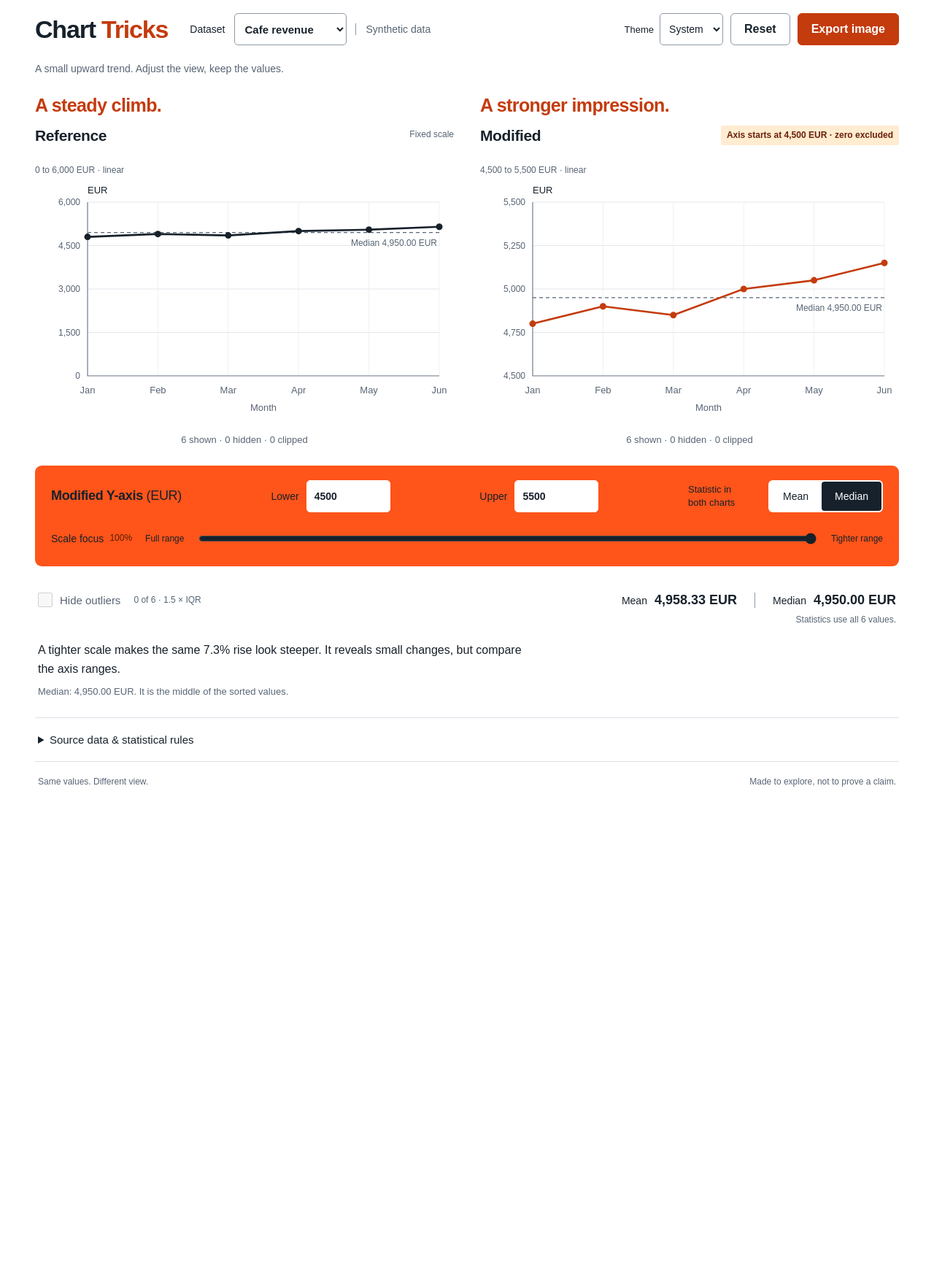
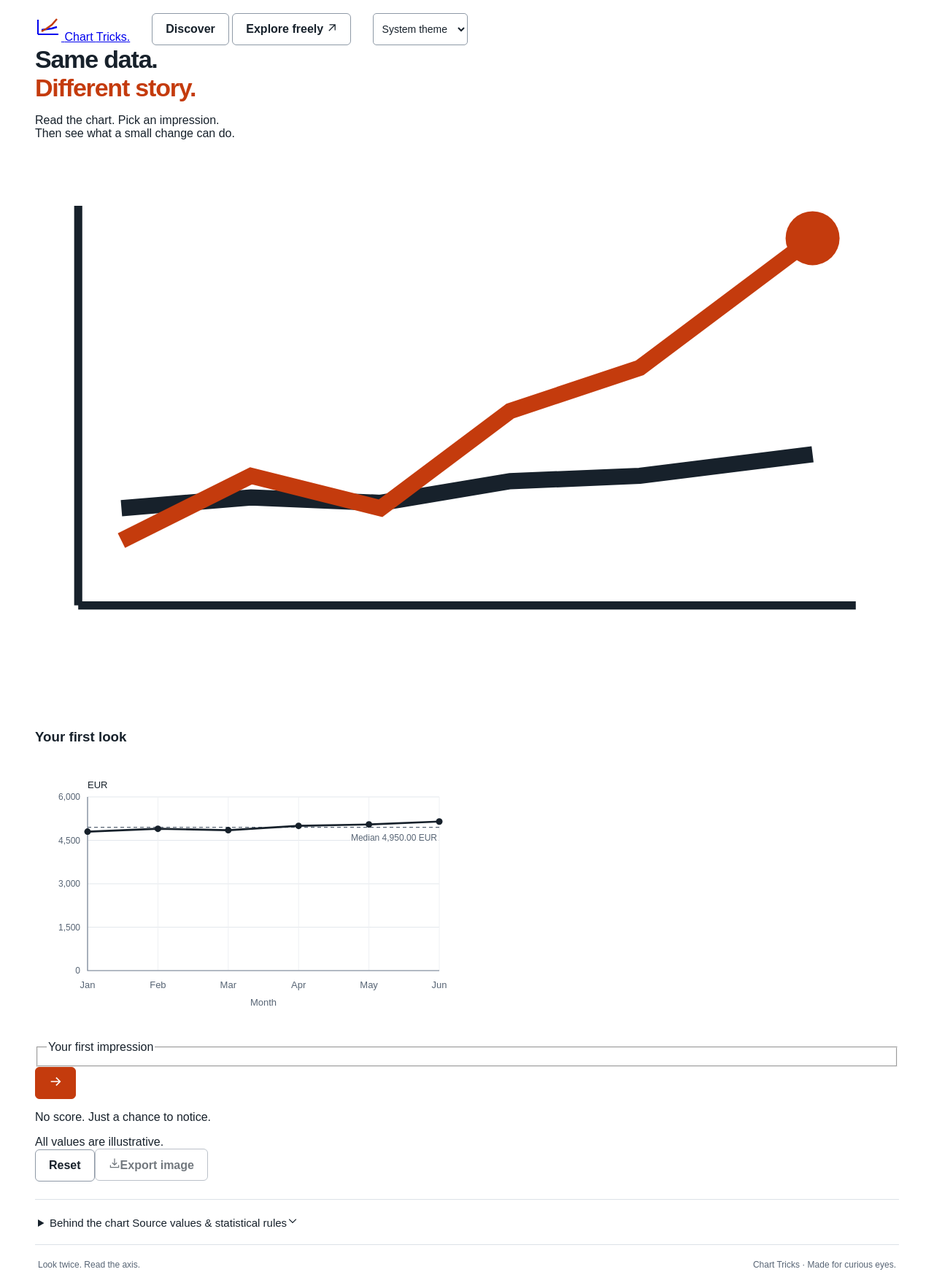
Before and after one commit to Assem130/chart-tricks, a website built with Vite: page index.html in a window 1280 px wide. Shown: the part 20-1763 px from the top of the page at 73% size. Before the commit the page ends 1118 px from the top, so only its background shows below. Built offline with nearby package versions, Linux system fonts and the light colour scheme.

Commit message:
Add guided discovery layout and version 1.1.0

```diff
--- a/index.html
+++ b/index.html
@@ -14,87 +14,121 @@
       document.querySelector('meta[name="theme-color"]').content = theme === 'dark' ? '#101820' : '#ffffff';
     })();
   </script>
-  <meta name="description" content="Same data, different impression. Explore axis ranges, mean versus median, and outlier visibility in a small interactive chart experiment." />
+  <meta name="description" content="Read a chart. Pick an impression. Reveal the trick. Three small experiments show how the same data can tell a different visual story." />
   <link rel="icon" type="image/svg+xml" href="./favicon.svg" />
-  <title>Chart Tricks · Same data, different impression</title>
+  <title>Chart Tricks · Same data, different story</title>
 </head>
 <body>
-  <a class="skip-link" href="#comparison">Skip to the comparison</a>
-  <main class="app">
+  <a class="skip-link" href="#workspace">Skip to the chart</a>
+  <main class="app" id="app" data-mode="discover" data-stage="question" data-mobile-view="modified">
     <header class="topbar">
-      <h1>Chart <span>Tricks</span></h1>
-      <div class="dataset-control">
-        <label for="dataset">Dataset</label>
-        <select id="dataset" name="dataset"></select>
-        <span class="provenance">Synthetic data</span>
+      <a class="wordmark" href="./" aria-label="Chart Tricks home">
+        <svg class="brand-mark" width="36" height="36" viewBox="0 0 36 36" aria-hidden="true"><path d="M4 27V7M4 27h28" fill="none" stroke="currentColor" stroke-width="2"/><path d="m9 21 7-1 7-1 7-2" fill="none" stroke="currentColor" stroke-width="2.5"/><path d="m9 23 7-4 7-5 7-8" fill="none" stroke="var(--orange)" stroke-width="2.5"/></svg>
+        <span>Chart <span class="brand-accent">Tricks</span><span class="brand-period">.</span></span>
+      </a>
+      <nav class="mode-switch" aria-label="Experience">
+        <button id="discover-mode" class="text-button" type="button" aria-pressed="true">Discover</button>
+        <button id="explore-mode" class="text-button" type="button" aria-pressed="false">Explore freely <svg width="14" height="14" viewBox="0 0 20 20" aria-hidden="true"><path d="M4 16 16 4M5 4h11v11" fill="none" stroke="currentColor" stroke-width="1.8"/></svg></button>
+      </nav>
+      <label class="theme-control" for="theme"><span class="sr-only">Theme</span>
+        <select id="theme" name="theme"><option value="system">System theme</option><option value="light">Light theme</option><option value="dark">Dark theme</option></select>
+      </label>
+    </header>
+
+    <section class="masthead" aria-labelledby="page-title">
+      <h1 id="page-title">Same data.<br /><span>Different story.</span></h1>
+      <p id="intro">Read the chart. Pick an impression. <br />Then see what a small change can do.</p>
+      <svg class="story-mark" viewBox="0 0 160 100" aria-hidden="true"><path d="M8 84h144M8 84V10" fill="none" stroke="currentColor" stroke-width="1.5"/><path d="m16 66 24-2 24 1 24-4 24-1 32-4" fill="none" stroke="currentColor" stroke-width="3"/><path d="m16 72 24-12 24 6 24-18 24-8 32-24" fill="none" stroke="var(--orange)" stroke-width="3"/><circle cx="144" cy="16" r="5" fill="var(--orange)"/></svg>
+    </section>
+
+    <nav id="experiment-nav" class="experiment-nav" aria-label="Three chart experiments"></nav>
+    <div class="explore-heading" id="explore-heading" hidden>
+      <label for="dataset">Try a dataset <select id="dataset" name="dataset"></select></label>
+      <p>Change the view. Keep the values.</p>
     </div>
-      <div class="actions">
-        <label class="theme-control" for="theme">Theme
-          <select id="theme" name="theme"><option value="system">System</option><option value="light">Light</option><option value="dark">Dark</option></select>
-        </label>
-        <button id="reset" type="button" title="Restore this dataset's comparison preset">Reset</button>
-        <button id="export" class="primary" type="button">Export image</button>
+
+    <section class="workbench" aria-label="Chart experiment">
+      <div class="workspace" id="workspace" tabindex="-1">
+        <div class="chart-stage" id="chart-stage">
+          <div class="dataset-heading"><h2 id="dataset-name"></h2><span id="provenance"></span></div>
+          <div id="mobile-comparison" class="mobile-comparison" role="group" aria-label="Chart view" hidden>
+            <button id="show-reference" type="button" aria-pressed="false">Reference</button>
+            <button id="show-modified" type="button" aria-pressed="true">Modified</button>
           </div>
-    </header>
-    <p class="pattern" id="pattern"></p>
-    <section class="comparison" id="comparison" aria-label="Reference and modified comparison">
-      <article class="chart-panel">
-        <p class="impression" id="reference-headline"></p>
-        <div class="chart-heading"><h2>Reference</h2><span class="fixed-tag">Fixed scale</span></div>
-        <p class="axis-note" id="reference-range"></p>
+          <div class="comparison" id="comparison">
+            <article class="chart-panel reference-panel" aria-labelledby="reference-title">
+              <div class="chart-heading"><h3 id="reference-title">Your first look</h3><span id="reference-guide" class="guide-label"></span></div>
+              <p id="reference-range" class="axis-note"></p>
               <div class="chart" id="reference-chart"></div>
               <p class="point-count" id="reference-count"></p>
             </article>
-      <article class="chart-panel">
-        <p class="impression" id="modified-headline"></p>
-        <div class="chart-heading"><h2>Modified</h2><span class="axis-tag" id="axis-notice"></span></div>
-        <p class="axis-note" id="modified-range"></p>
+            <article class="chart-panel modified-panel" aria-labelledby="modified-title" hidden>
+              <div class="chart-heading"><h3 id="modified-title">Modified</h3><span id="axis-notice" class="axis-tag"></span></div>
+              <p id="modified-range" class="axis-note"></p>
               <div class="chart" id="modified-chart"></div>
               <p class="point-count" id="modified-count"></p>
               <p class="visibility-note" id="visibility-note" hidden></p>
             </article>
-    </section>
-    <section class="controls" aria-labelledby="controls-title">
-      <div class="control-row">
-        <h2 id="controls-title">Modified Y-axis <span id="axis-unit"></span></h2>
-        <label class="bound-control" for="lower">Lower <input id="lower" name="lower" type="number" step="any" min="-1000000" max="1000000" inputmode="decimal" autocomplete="off" aria-describedby="range-error" /></label>
-        <label class="bound-control" for="upper">Upper <input id="upper" name="upper" type="number" step="any" min="-1000000" max="1000000" inputmode="decimal" autocomplete="off" aria-describedby="range-error" /></label>
-        <fieldset class="statistic-control">
-          <legend>Statistic in both charts</legend>
-          <div class="segmented">
-            <label><input name="statistic" type="radio" value="mean" /><span>Mean</span></label>
-            <label><input name="statistic" type="radio" value="median" checked /><span>Median</span></label>
           </div>
-        </fieldset>
+          <div class="facts" id="facts" hidden>
+            <p id="dataset-fact"></p>
+            <div class="statistics"><span>Mean <strong id="mean-value"></strong></span><span>Median <strong id="median-value"></strong></span></div>
+            <p id="all-values" class="all-values"></p>
           </div>
-      <div class="focus-row">
-        <label for="focus">Scale focus <output id="focus-value" for="focus"></output></label>
-        <span class="focus-end">Full range</span>
-        <input id="focus" name="focus" type="range" min="0" max="100" value="100" aria-describedby="focus-help" />
-        <span class="focus-end">Tighter range</span>
         </div>
-      <span class="sr-only" id="focus-help">Adjusts the modified bounds between this dataset's full-range and tighter-range presets. Numeric fields allow custom bounds.</span>
+
+        <aside class="prompt-pane" id="prompt-pane">
+          <h2 id="question"></h2>
+          <p id="question-context"></p>
+          <fieldset class="answers"><legend>Your first impression</legend><div id="answer-options"></div></fieldset>
+          <button id="reveal" class="primary reveal-button" type="button"><span id="reveal-label"></span><svg width="18" height="18" viewBox="0 0 20 20" aria-hidden="true"><path d="M3 10h14m-6-6 6 6-6 6" fill="none" stroke="currentColor" stroke-width="1.8"/></svg></button>
+          <p class="no-score">No score. Just a chance to notice.</p>
+        </aside>
+
+        <section class="controls" id="controls" aria-label="Change the modified chart" hidden>
+          <nav class="operation-nav" id="operation-nav" aria-label="Presentation control" hidden>
+            <button type="button" data-operation="scale" aria-pressed="true">Scale</button><button type="button" data-operation="visibility" aria-pressed="false">Points</button><button type="button" data-operation="average" aria-pressed="false">Average</button>
+          </nav>
+          <div class="control-content">
+            <div id="scale-controls" class="control-pane">
+              <div class="control-heading"><label for="focus">Zoom <output id="focus-value" for="focus"></output></label><span id="scale-effect"></span></div>
+              <div class="focus-row"><span>Full range</span><input id="focus" name="focus" type="range" min="0" max="100" step="1" value="0" aria-describedby="focus-help" /><span>Tighter range</span></div>
+              <p class="control-help" id="focus-help">Zoom changes the axis, not the values. Points outside it are clipped, not hidden.</p>
+              <details id="custom-range" class="custom-range"><summary>Set exact bounds <span id="axis-unit"></span></summary>
+                <div class="bounds"><label for="lower">Lower<input id="lower" name="lower" type="number" step="any" min="-1000000" max="1000000" inputmode="decimal" autocomplete="off" aria-describedby="range-error" /></label><label for="upper">Upper<input id="upper" name="upper" type="number" step="any" min="-1000000" max="1000000" inputmode="decimal" autocomplete="off" aria-describedby="range-error" /></label></div>
+              </details>
+            </div>
+            <div id="visibility-controls" class="control-pane" hidden>
+              <div class="control-heading"><label class="hide-control" for="hide-outliers"><input id="hide-outliers" name="hide-outliers" type="checkbox" />Hide the outlier</label><span id="outlier-count"></span></div>
+              <p class="control-help" id="outlier-help">Hiding removes a marker. It does not change the axis or either average.</p>
+            </div>
+            <div id="average-controls" class="control-pane" hidden>
+              <fieldset class="statistic-control"><legend>Choose the calculation</legend><div class="segmented"><label><input name="statistic" type="radio" value="median" checked /><span>Median</span></label><label><input name="statistic" type="radio" value="mean" /><span>Mean</span></label></div></fieldset>
+              <p class="control-help">The Reference keeps its median. Modified uses your choice. Both include every value.</p>
+            </div>
+          </div>
           <p id="range-error" class="range-error" role="status" hidden></p>
         </section>
-    <section class="summary" aria-label="Visibility and all-data statistics">
-      <div class="outlier-control">
-        <label for="hide-outliers"><input id="hide-outliers" name="hide-outliers" type="checkbox" />Hide outliers</label>
-        <span id="outlier-count"></span>
       </div>
-      <div class="statistics"><div><span>Mean</span><strong id="mean-value"></strong></div><div><span>Median</span><strong id="median-value"></strong></div><p id="all-values"></p></div>
+
+      <section class="insight" id="insight" aria-labelledby="takeaway" hidden>
+        <div class="insight-copy"><p id="impression-note" class="impression-note" hidden></p><h2 id="takeaway" tabindex="-1"></h2><p id="lesson"></p><p id="explanation" class="live-explanation"></p><p id="statistic-explanation" class="statistic-explanation"></p></div>
+        <div class="insight-next"><button id="next-experiment" class="next-button" type="button"></button><button id="keep-exploring" class="text-button" type="button">Keep exploring freely</button></div>
       </section>
-    <section class="explanation" aria-label="What changed" aria-live="polite" aria-atomic="true">
-      <p id="explanation"></p><p class="statistic-explanation" id="statistic-explanation"></p>
+      <div class="workbench-actions"><span id="state-note">All values are illustrative.</span><div><button id="reset" type="button">Reset</button><button id="export" class="export-button" type="button" disabled><svg width="16" height="16" viewBox="0 0 20 20" aria-hidden="true"><path d="M10 2v11m-4-4 4 4 4-4M3 13v4h14v-4" fill="none" stroke="currentColor" stroke-width="1.6"/></svg>Export image</button></div></div>
+      <p id="export-status" class="export-status" role="status" hidden></p>
     </section>
-    <p id="export-status" class="export-status" role="status" hidden></p>
-    <details class="source">
-      <summary>Source data &amp; statistical rules</summary>
+
+    <details class="source" id="source">
+      <summary>Behind the chart <span>Source values &amp; statistical rules</span><svg width="16" height="16" viewBox="0 0 20 20" aria-hidden="true"><path d="m4 7 6 6 6-6" fill="none" stroke="currentColor" stroke-width="1.6"/></svg></summary>
       <div class="source-content">
-        <div><h2>The unchanged data</h2><p>These small datasets were written for this demonstration. They do not describe a real cafe, shop or survey.</p><table><caption id="source-caption"></caption><thead><tr><th scope="col" id="source-label">Observation</th><th scope="col" id="source-unit">Value</th><th scope="col">Outlier</th></tr></thead><tbody id="source-data"></tbody></table></div>
-        <div class="rules"><h2>How the statistics work</h2><p>Mean adds all values and divides by the count. Median is the middle sorted value, or the average of the two middle values.</p><p>Outliers fall strictly below Q1 − 1.5 × IQR or above Q3 + 1.5 × IQR. Q1 and Q3 are medians of the lower and upper halves. For odd counts, the middle value is excluded from both halves.</p><p id="quartile-values"></p><p>Hiding a point changes only its visibility. Bounds can clip points. Neither operation changes the data, quartiles, mean or median.</p><p>All scales are linear. Only monthly revenue points are connected; orders and survey groups have no implied time trend.</p></div>
+        <div><h2>The unchanged data</h2><p>These datasets were written for this demonstration. They do not describe a real cafe, shop or survey.</p><table><caption id="source-caption"></caption><thead><tr><th scope="col" id="source-label">Observation</th><th scope="col" id="source-unit">Value</th><th scope="col">Outlier</th><th scope="col">Modified</th></tr></thead><tbody id="source-data"></tbody></table></div>
+        <div class="rules"><h2>Three different changes</h2><p><strong>Zoom:</strong> change the range on the axis. A triangle marks a value outside it. The value is clipped, not deleted.</p><p><strong>Hide:</strong> remove a flagged marker from view. Its value still contributes to every statistic.</p><p><strong>Calculate:</strong> mean adds all values and divides by the count. Median is the middle sorted value, or the average of the two middle values.</p><p>Outliers fall strictly below Q1 − 1.5 × IQR or above Q3 + 1.5 × IQR. Q1 and Q3 are medians of the lower and upper halves. For odd counts, exclude the middle value from both halves.</p><p id="quartile-values"></p><p>All scales are linear. Only monthly revenue points are connected. Orders and survey groups have no implied time trend.</p></div>
       </div>
     </details>
-    <footer>Same values. Different view. <span>Made to explore, not to prove a claim.</span></footer>
+    <footer><span>Look twice. Read the axis.</span><span>Chart Tricks · Made for curious eyes.</span></footer>
+    <p class="sr-only" id="live-status" role="status" aria-atomic="true"></p>
+    <noscript><p>Enable JavaScript to explore the charts. All three datasets are synthetic examples.</p></noscript>
   </main>
   <script type="module" src="./src/main.ts"></script>
 </body>
--- a/package.json
+++ b/package.json
@@ -1,6 +1,6 @@
 {
   "name": "chart-tricks",
-  "version": "1.0.0",
+  "version": "1.1.0",
   "private": true,
   "type": "module",
   "engines": { "node": ">=22.18.0" },
```
Also changed, not shown: README.md, 1 other file. Lines whose indentation alone changed are shown as unchanged.
